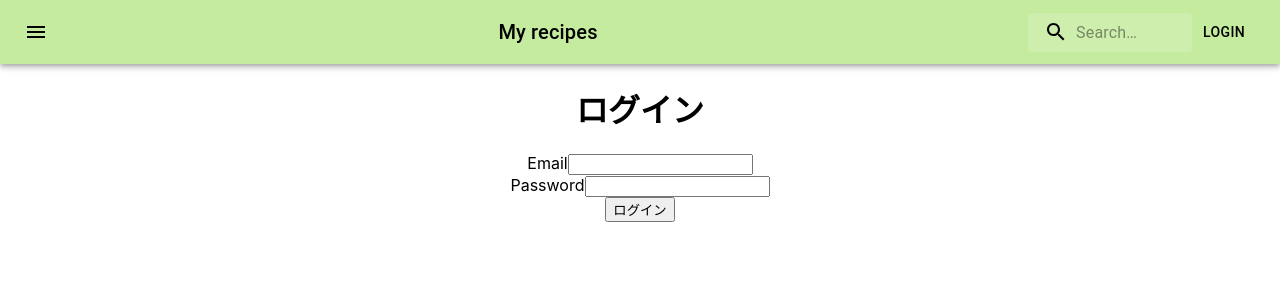
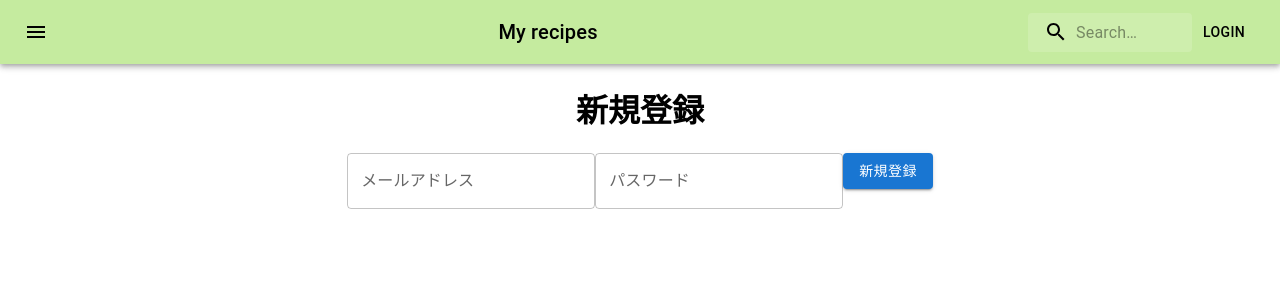
Before and after one commit to O-tips/hackU2023sp, a React (Create React App) app: page /SignIn in a window 1280 px wide. Shown: the top 300 px of the page. Built offline with nearby package versions, Linux system fonts and the light colour scheme.

Commit message:
登録フォームをmaterialUIを使って書き換え stackによる縦並びは未実装

```diff
--- a/src/contents/SignIn.jsx
+++ b/src/contents/SignIn.jsx
@@ -2,30 +2,17 @@ import logo from '../logo.svg';
 import '../App.css';
 import React from 'react';
 import { Button } from '@mui/material';
-import { useForm } from 'react-hook-form';
-
+import TextField from '@mui/material/TextField';
 import { BrowserRouter, Routes, Route, useNavigate, useLocation, Link} from "react-router-dom";
 
 function SignIn() {
 
-const { register, handleSubmit } = useForm();
-const onSubmit = (data) => console.log(data);
     return (
     <>
-    <div className="App">
-    <h1>ログイン</h1>
-    <form onSubmit={handleSubmit(onSubmit)}>
-      <div>
-        <label htmlFor="email">Email</label>
-        <input id="email" {...register('email')} />
-      </div>
-      <div>
-        <label htmlFor="password">Password</label>
-        <input id="password" {...register('password')} type="password" />
-      </div>
-      <button type="submit">ログイン</button>
-    </form>
-  </div>
+  <h1>新規登録</h1>
+  <TextField id="outlined-basic" label="メールアドレス" variant="outlined" />
+  <TextField id="outlined-basic" label="パスワード" variant="outlined" />
+  <Button variant="contained">新規登録</Button>
   </>
 );
 }
--- a/src/contents/SignUp.jsx
+++ b/src/contents/SignUp.jsx
@@ -2,17 +2,20 @@ import logo from '../logo.svg';
 import '../App.css';
 import React from 'react';
 import { Button } from '@mui/material';
-import { useForm } from 'react-hook-form';
+import TextField from '@mui/material/TextField';
+
 import { BrowserRouter, Routes, Route, useNavigate, useLocation, Link} from "react-router-dom";
 
 function SignUp() {
-    return (<>
 
-    メールアドレス
-
-    パスワード
-
-    </>);
+    return (
+        <>
+        <h1>ログイン</h1>
+        <TextField id="outlined-basic" label="メールアドレス" variant="outlined" />
+        <TextField id="outlined-basic" label="パスワード" variant="outlined" />
+        <Button variant="contained">ログイン</Button>
+        </>
+ );
 }
 
 export default SignUp;
```
